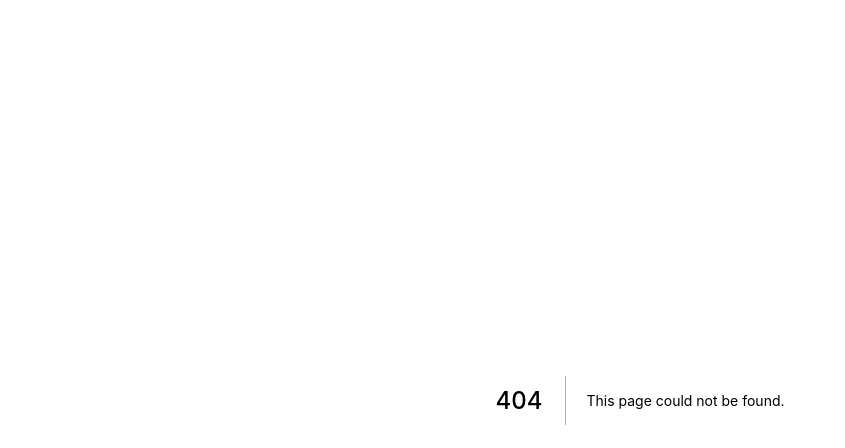
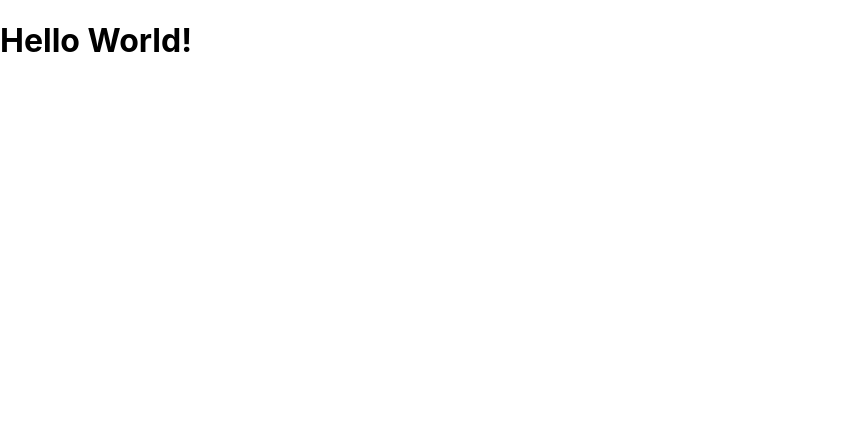
Before and after one commit to kyraongithub/basic-nextjs, a Next.js app: page /helloworld in a window 1280 px wide. Before the commit this address had no page. Shown: the top 448 px of the page, without its empty margins (0-845 px from the left). Built offline with nearby package versions, Linux system fonts and the light colour scheme.

Commit message:
Hello World
Testing with hello world

```diff
--- /dev/null
+++ b/pages/helloworld.jsx
@@ -0,0 +1,5 @@
+const helloworld = () => {
+  return <h1>Hello World!</h1>;
+};
+
+export default helloworld;
```
